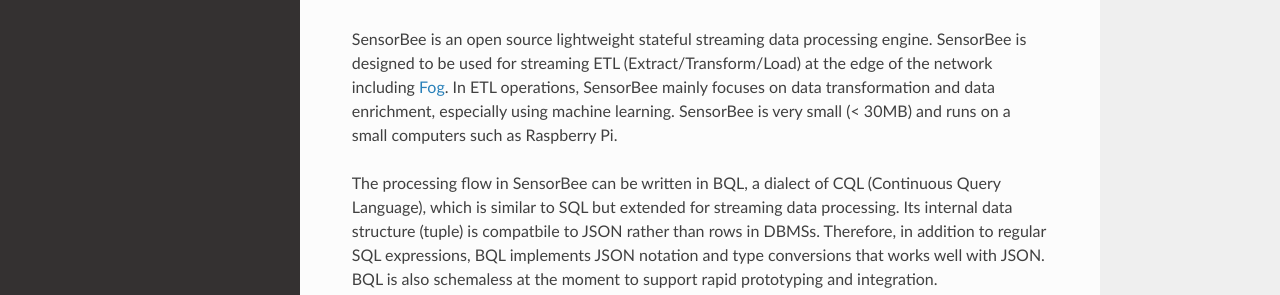
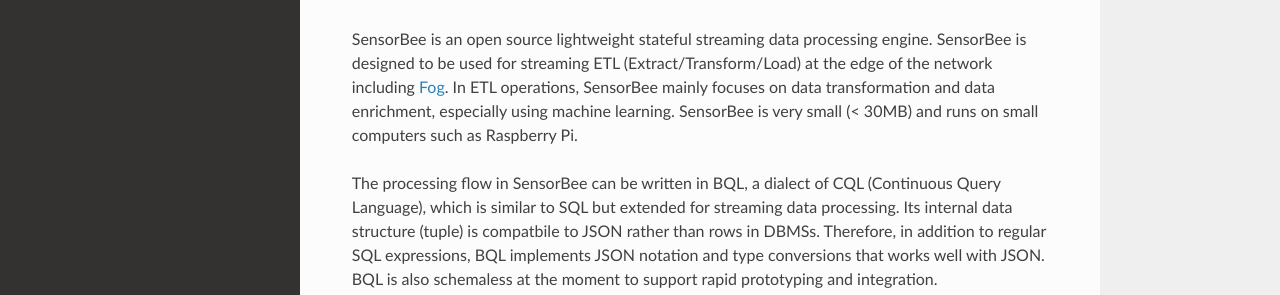
Before and after one commit to sensorbee/docs, a Sphinx documentation site: the page built from source/preface.rst, in a window 1280 px wide and 900 px high. Shown: the part 476-771 px from the top of the window. Built offline with Sphinx 7.4.7 and the Read the Docs theme 2.0.0, drawn with Linux system fonts in a browser that asks for light colours.

Commit message:
Remove unnecessary 'a'

```diff
--- a/source/preface.rst
+++ b/source/preface.rst
@@ -27,7 +27,7 @@
 `Fog <http://www.cisco.com/c/dam/en_us/solutions/trends/iot/docs/computing-overview.pdf>`_.
 In ETL operations, SensorBee mainly focuses on data transformation and data
 enrichment, especially using machine learning. SensorBee is very small (< 30MB)
-and runs on a small computers such as Raspberry Pi.
+and runs on small computers such as Raspberry Pi.
 
 The processing flow in SensorBee can be written in BQL, a dialect of CQL
 (Continuous Query Language), which is similar to SQL but extended for streaming
```
